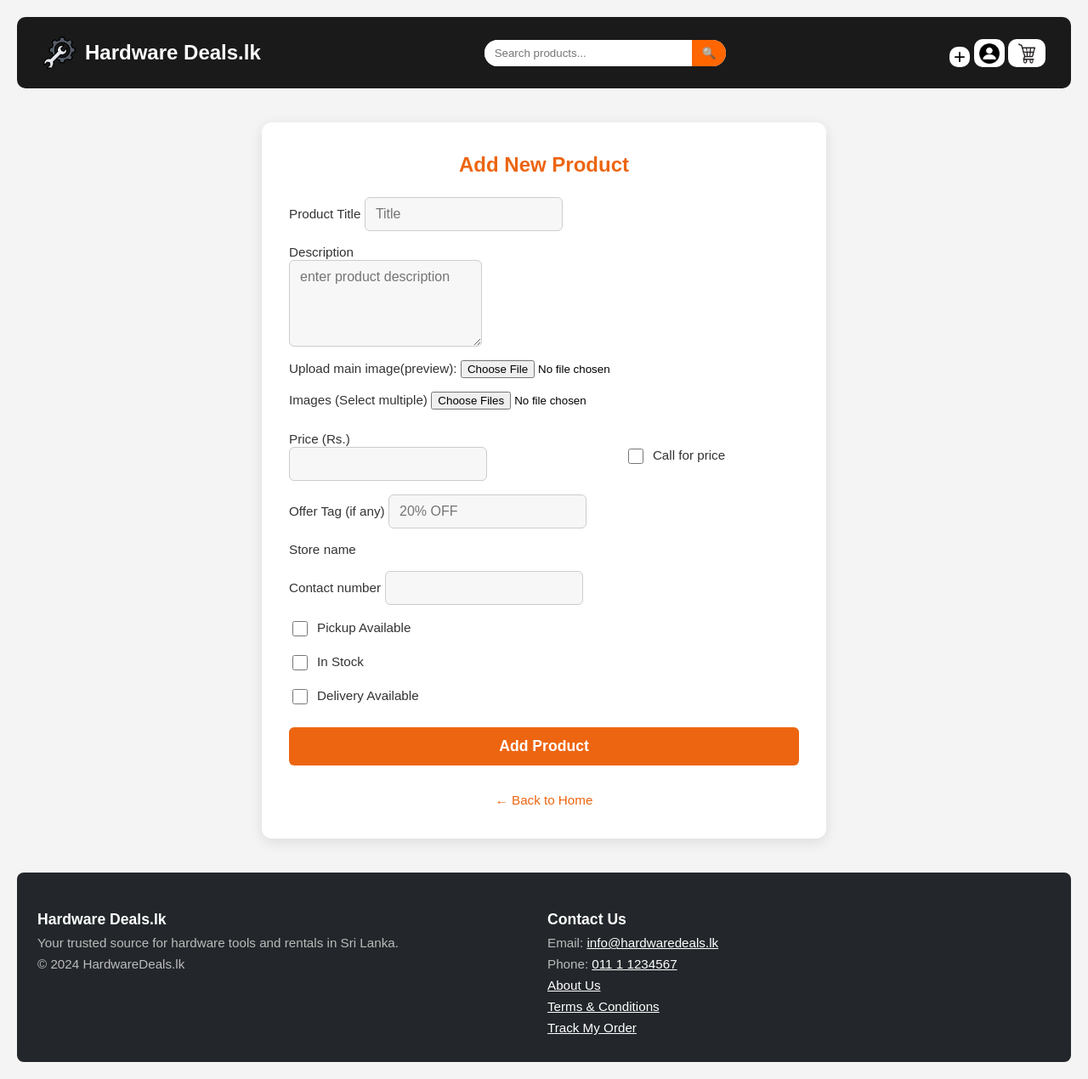
After one commit to BihanDoo/Hardware-Deals, a PHP site: page /addproduct.php in a window 1280 px wide. The commit adds this page. Shown: the whole page at 85% size. Run offline with PHP 8.4, Linux system fonts and the light colour scheme; the visitor is signed in with stand-in values (Sample User, id 1).

Commit message:
login n register added

```diff
--- /dev/null
+++ b/addproduct.php
@@ -0,0 +1,435 @@
+<!DOCTYPE html>
+<?php session_start();
+if (!isset($_SESSION["userName"]))
+{
+	header('Location:login.html');
+
+}
+?>
+<html lang="en">
+<head>
+  <meta charset="UTF-8">
+  <meta name="viewport" content="width=device-width, initial-scale=1.0">
+  <title>Add Product - Hardware Deals.lk</title>
+  <link rel="stylesheet" href="style.css">
+  <link rel="stylesheet" href="loginstyle.css">
+  <style>
+    .addproduct-container {
+      max-width: 600px;
+      margin: 40px auto;
+      background: #fff;
+      border-radius: 12px;
+      box-shadow: 0 4px 16px rgba(0,0,0,0.10);
+      padding: 36px 32px;
+    }
+    .addproduct-title {
+      font-size: 1.5em;
+      font-weight: bold;
+      color: #ed6510;
+      margin-bottom: 24px;
+      text-align: center;
+    }
+    .addproduct-form {
+      display: flex;
+      flex-direction: column;
+      gap: 16px;
+    }
+    .addproduct-form label {
+      font-size: 0.95em;
+      color: #333;
+      font-weight: 500;
+      margin-bottom: 4px;
+    }
+    .addproduct-form input[type="text"],
+    .addproduct-form input[type="number"],
+    .addproduct-form input[type="url"],
+    .addproduct-form textarea,
+    .addproduct-form select {
+      padding: 10px 12px;
+      border: 1px solid #ccc;
+      border-radius: 6px;
+      font-size: 1em;
+      background: #f7f7f7;
+      transition: border 0.2s;
+      font-family: Arial, sans-serif;
+    }
+    .addproduct-form textarea {
+      resize: vertical;
+      min-height: 80px;
+    }
+    .addproduct-form input:focus,
+    .addproduct-form textarea:focus,
+    .addproduct-form select:focus {
+      border: 1.5px solid #ed6510;
+      outline: none;
+      background: #fffbe9;
+    }
+    .checkbox-group {
+      display: flex;
+      align-items: center;
+      gap: 8px;
+    }
+    .checkbox-group input[type="checkbox"] {
+      width: 18px;
+      height: 18px;
+      cursor: pointer;
+    }
+    .form-row {
+      display: grid;
+      grid-template-columns: 1fr 1fr;
+      gap: 16px;
+    }
+    @media (max-width: 600px) {
+      .form-row {
+        grid-template-columns: 1fr;
+      }
+    }
+    .message {
+      padding: 12px;
+      border-radius: 6px;
+      margin-bottom: 20px;
+      text-align: center;
+      font-weight: 500;
+    }
+    .message.success {
+      background: #d4edda;
+      color: #155724;
+      border: 1px solid #c3e6cb;
+    }
+    .message.error {
+      background: #f8d7da;
+      color: #721c24;
+      border: 1px solid #f5c6cb;
+    }
+    .addproduct-btn {
+      background: #ed6510;
+      color: #fff;
+      border: none;
+      border-radius: 6px;
+      padding: 12px 0;
+      font-size: 1.1em;
+      font-weight: bold;
+      cursor: pointer;
+      margin-top: 8px;
+      transition: background 0.2s;
+    }
+    .addproduct-btn:hover {
+      background: #c94e00;
+    }
+    .back-link {
+      text-align: center;
+      margin-top: 16px;
+    }
+    .back-link a {
+      color: #ed6510;
+      text-decoration: none;
+      font-size: 0.95em;
+    }
+    .back-link a:hover {
+      color: #c94e00;
+      text-decoration: underline;
+    }
+  </style>
+</head>
+<body>
+  <header class="title-header-thing">
+    <div class="logo-title">
+      <img src="logo.png" alt="Logo" class="logo">
+      <h1 class="title" onclick="window.location.href='index.php'">Hardware Deals.lk</h1>
+    </div>
+
+    <div class="search-box">
+      <input type="text" placeholder="Search products...">
+      <button type="submit">🔍</button>
+    </div>
+
+    <div class="cart">
+      <button style="align-items: center; justify-content: center; width: 24px; height: 24px; padding: 0; margin: 0; font-size: 24px; color: black; font-weight: 300; line-height: 1; text-align: center; border: none;" onclick="window.location.href='addproduct.php'">+</button>
+      <button>
+        <img src="login.png" alt="Login" style="width:24px; height:24px;" onclick="window.location.href='login.html'">
+      </button>
+      <button>
+        <img src="cart-icon.webp" alt="Cart" style="height:24px;" onclick="window.location.href='cart.html'">
+      </button>
+    </div>
+  </header>
+
+  <div class="addproduct-container">
+    <div class="addproduct-title">Add New Product</div>
+
+    <form class="addproduct-form" method="POST" action="addproduct.php" enctype="multipart/form-data" autocomplete="off">
+      <div>
+        <label for="title">Product Title</label>
+        <input type="text" id="prodctitle" name="title" placeholder="Title" required>
+      </div>
+
+      <div>
+        <label for="description">Description</label>
+        <textarea style=" display: flex; align-items: center; justify-content: center;" id="description" name="prodcdescription" placeholder="enter product description" required></textarea>
+      </div>
+
+      <div>
+      <label for="mainimg">Upload main image(preview):</label>
+      <input type="file" id="mainimg" name="mainimg" accept="image/*" required>
+      </div>
+
+      <div>
+        <label for="imgs">Images (Select multiple)</label>
+        <input type="file" id="imgs" name="imgs[]" accept="image/*" multiple onchange="previewImages(this)">
+        <div id="imagePreview" style="display: flex; flex-wrap: wrap; gap: 10px; margin-top: 10px;"></div>
+      </div>
+
+      <div class="form-row">
+
+        <div>
+          <label for="Price">Price (Rs.)</label>
+          <input type="number" id="Price" name="Price" step="0.01" min="0">
+
+        </div>
+        <div style="display: flex; align-items: center; justify-content: center;">
+          <div class="checkbox-group">
+          <input type="checkbox" name="callforprice" id="callforprice">
+          <label for="callforprice">Call for price</label>
+          </div>
+
+        </div>
+      </div>
+
+      <div>
+        <label for="offTagDescription">Offer Tag (if any)</label>
+        <input type="text" id="offTagDescription" name="offTagDescription" placeholder="20% OFF">
+      </div>
+
+      <div>
+        <label>Store</label>
+        <label id="storename">name</label>
+
+      </div>
+
+
+
+      <div>
+        <label for="callToAction">Contact number</label>
+        <input type="text" id="callToAction" name="callToAction" value="">
+      </div>
+
+      <div>
+        <div class="checkbox-group">
+          <input type="checkbox" id="pickup" name="pickup">
+          <label for="pickup">Pickup Available</label>
+        </div>
+      </div>
+
+      <div>
+        <div class="checkbox-group">
+          <input type="checkbox" id="inStock" name="inStock">
+          <label for="inStock">In Stock</label>
+        </div>
+      </div>
+
+      <div>
+        <div class="checkbox-group">
+          <input type="checkbox" id="deliveryAvailable" name="deliveryAvailable">
+          <label for="deliveryAvailable">Delivery Available</label>
+        </div>
+      </div>
+
+      <button type="submit" name="btnSubmit" class="addproduct-btn">Add Product</button>
+
+      <div class="back-link">
+        <a href="index.php">← Back to Home</a>
+      </div>
+    </form>
+<?php
+if(isset($_POST["btnSubmit"])){
+  $title = $_POST["prodctitle"];
+  $description = $_POST["prodcdescription"];
+  $Price = $_POST["Price"];
+
+
+
+
+  if(isset($_POST["inStock"])){
+    $instock = 1;
+  }else{
+    $instock = 0;
+  }
+
+  if(isset($_POST["deliveryAvailable"])){
+    $deliveryAvailable = 1;
+  }else{
+    $deliveryAvailable = 0;
+  }
+
+  if(isset($_POST["callforprice"])){
+    $callToAction = $_POST["callToAction"];
+  }else{
+    $callToAction = NULL;
+  }
+
+
+
+  if(isset($_POST["offTagDescription"])){
+    $offTagDescription = $_POST["offTagDescription"];
+  }else{
+    $offTagDescription = NULL;
+  }
+
+
+
+
+
+  if(isset($_POST["inStock"])){
+      $instock = 1;
+  }else{
+    $instock = 0;
+  }
+
+  $mainimage = "uploads/".basename($_FILES["mainimg"]["name"]);
+				move_uploaded_file($_FILES["mainimg"]["tmp_name"],$mainimage);
+
+
+  // -----------------------img upoads section(multiple image handling code from AI)------------------------
+  //
+  $uploadDir = "uploads/";
+  if (!file_exists($uploadDir)) {
+    mkdir($uploadDir, 0777, true);
+  }
+
+  $uploadedImages = array(); // image paths into an arraqy
+
+  // Check if files were uploaded (using array notation imgs[])
+  //if(isset($_FILES["imgs"]) && is_array($_FILES["imgs"]["name"]) && !empty($_FILES["imgs"]["name"][0])) {
+    // Handle multiple files
+    $fileCount = count($_FILES["imgs"]["name"]);
+
+    // Loop through all uploaded files
+    for($i = 0; $i < $fileCount; $i++) {
+      // Check if file was actually uploaded (not empty) and no errors
+      if(isset($_FILES["imgs"]["error"][$i]) &&
+         $_FILES["imgs"]["error"][$i] === UPLOAD_ERR_OK &&
+         !empty($_FILES["imgs"]["name"][$i])) {
+
+        $fileName = $_FILES["imgs"]["name"][$i];
+        $fileTmpName = $_FILES["imgs"]["tmp_name"][$i];
+        $fileSize = $_FILES["imgs"]["size"][$i];
+        $fileType = $_FILES["imgs"]["type"][$i];
+
+        // Validate file type (images only)
+        $allowedTypes = array('image/jpeg', 'image/jpg', 'image/png');
+        if(in_array($fileType, $allowedTypes)) {
+          // Generate unique filename to avoid conflicts
+          $fileExtension = strtolower(pathinfo($fileName, PATHINFO_EXTENSION));
+          $uniqueFileName = time() . '_' . $i . '_' . uniqid() . '.' . $fileExtension;
+          $destination = $uploadDir . $uniqueFileName;
+
+          // Move uploaded file to destination
+          if(move_uploaded_file($fileTmpName, $destination)) {
+            $uploadedImages[] = $destination; // Store the path
+          }
+        }
+
+      }
+
+    }
+  //}
+
+
+  // $uploadedImages now contains array of all uploaded image paths
+  // You can use this array to save to database or JSON file
+  // Example: $imagesString = implode(',', $uploadedImages); // For comma-separated string
+
+
+  $con = mysqli_connect("localhost","root","","hardwaredeals");
+			if(!$con)
+			{
+				die("Cannot upload the file, Please choose another file");
+			}
+    $sql = "SELECT storeID FROM `stores` WHERE storeContactUEmail = '".$_SESSION["userName"]."'";
+    $storeid = mysqli_query($con,$sql);
+
+      $sql = "INSERT INTO `products` (`productID`, `imgURL`, `offTagDescription`, `oldPrice`, `newPrice`, `title`, `description`, `soldByStoreID`, `reviewCount`, `rating`, `deliveryAvailable`, `callToAction`, `pickup`, `inStock`, `forRent`, `wholesale`, `searchTags`)
+                VALUES (NULL, '".$mainimage."', '".$offTagDescription."', NULL, '".$Price."', '".$title."', '".$description."', '".$storeid."', NULL, NULL, '".$deliveryAvailable."', '".$callToAction."', '1', '".$instock."', '0', '1', NULL)";
+
+if(  mysqli_query($con,$sql))
+{
+  echo "Post uploaded Successfully";
+}else{
+  echo "error";
+}
+
+}
+?>
+
+  </div>
+
+  <footer class="footer">
+    <div class="footer-inside">
+      <div class="footr2">
+        <h3>Hardware Deals.lk</h3>
+        <p>Your trusted source for hardware tools and rentals in Sri Lanka.</p>
+        <p>&copy; 2024 HardwareDeals.lk</p>
+      </div>
+
+      <div class="footr2">
+        <h3>Contact Us</h3>
+        <p>Email: <a href="mailto:info@hardwaredeals.lk">info@hardwaredeals.lk</a></p>
+        <p>Phone: <a href="tel:+94111234567">011 1 1234567</a></p>
+        <p><a href="about.html">About Us</a></p>
+        <p><a href="terms.html">Terms & Conditions</a></p>
+        <p><a href="trackorder.html">Track My Order</a></p>
+      </div>
+    </div>
+  </footer>
+
+  <script>
+    function previewImages(input) {
+      const preview = document.getElementById('imagePreview');
+      //preview.innerHTML = '';
+
+
+      if (input.files && input.files.length > 0) {
+
+        for (let i = 0; i < input.files.length; i++) {
+          const file = input.files[i];
+          const reader = new FileReader();
+
+          reader.onload = function(e) {
+            const img = document.createElement('img');
+            img.src = e.target.result;
+            //styleeeee
+            img.style.width = '100px';
+            img.style.height = '100px';
+            img.style.objectFit = 'cover';
+            img.style.borderRadius = '6px';
+            img.style.border = '1px solid #ccc';
+            img.style.cursor = 'pointer';
+            img.title = file.name;
+
+            //onlickj
+            img.onclick = function() {
+              const modal = document.createElement('div');
+              modal.style.cssText = 'position: fixed; top: 0; left: 0; width: 100%; height: 100%; background: rgba(0,0,0,0.8); display: flex; align-items: center; justify-content: center; z-index: 1000; cursor: pointer;';
+              modal.onclick = function() { document.body.removeChild(modal); };
+
+              const modalImg = document.createElement('img');
+              modalImg.src = e.target.result;
+              modalImg.style.maxWidth = '90%';
+              modalImg.style.maxHeight = '90%';
+              modalImg.style.borderRadius = '8px';
+
+              modal.appendChild(modalImg);
+              document.body.appendChild(modal);
+            };
+
+            preview.appendChild(img);
+          };
+
+          reader.readAsDataURL(file);
+        }
+      }
+    }
+  </script>
+
+</body>
+</html>
--- a/login.html
+++ b/login.html
@@ -15,16 +15,16 @@
     <div class="login-title">Sign In</div>
 
 
-    <form class="login-form" autocomplete="off">
+    <form class="login-form" autocomplete="off" method="post" action="loginhandler.php">
 
 
-        <input type="text" id="username" name="username" placeholder="Email" required autofocus>
+        <input type="text" id="userName" name="userName" placeholder="Email" required autofocus>
         <input type="password" id="password" name="password" placeholder="Password" required>
 
       <div class="forgot-link">
         <a href="forgotpw.html">Forgot password?</a>
       </div>
-      <button type="submit" class="login-btn">Login</button>
+      <button type="submit" name="btnSubmit" class="login-btn">Login</button>
       <div class="signup-link">
         Don't have an account? <a href="register.html">Register</a>
       </div>
--- a/register.html
+++ b/register.html
@@ -15,10 +15,10 @@
     <div class="login-title">Register</div>
 
 
-    <form class="login-form" autocomplete="off">
+    <form class="login-form" autocomplete="off" method="post" action="registerhandler.php">
 
-
-        <input type="text" id="username" name="username" placeholder="Email" required autofocus>
+      <input type="text" id="name" name="name" placeholder="Your name" required autofocus>
+        <input type="text" id="userName" name="userName" placeholder="Email" required>
         <input type="text" id="address" name="address" placeholder="Address" required>
         <input type="number" id="contact" name="contact" placeholder="Contact Number" required>
 
```
Also changed, not shown: index.php (+10 -67 lines), loginhandler.php (added, +28 -0 lines), registerhandler.php (added, +18 -0 lines).
